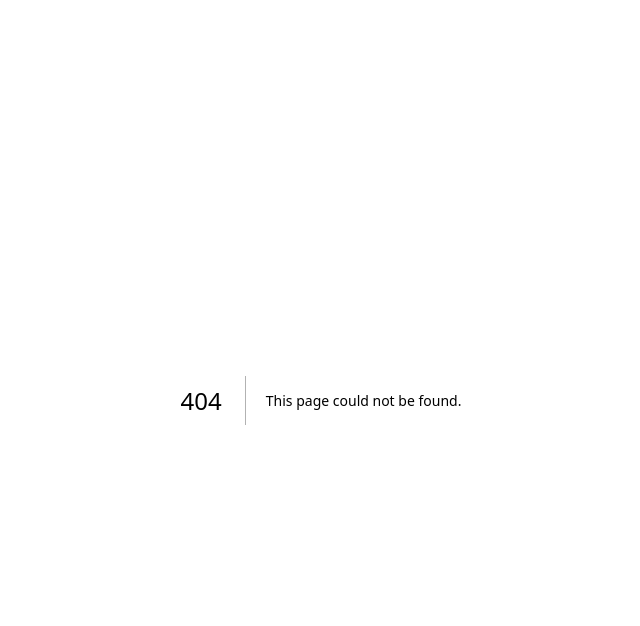
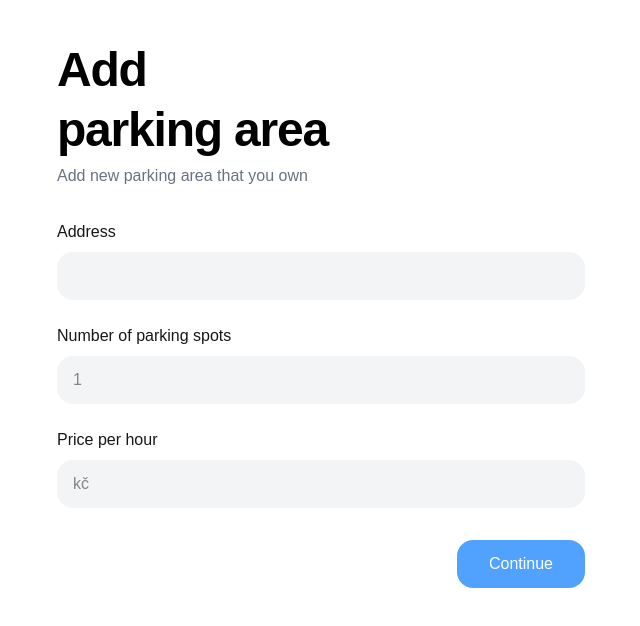
Before and after one commit to Vaclav-Nekuza/parking, a Next.js app: page /parking-lots/new in a window 1280 px wide. Before the commit this address had no page. Shown: the top 626 px of the page, without its empty margins (319-959 px from the left). Built offline with nearby package versions, Linux system fonts and the light colour scheme.

Commit message:
pridana desktop verze stranky pro vytvoreni parkoviste (bez backendu)

```diff
--- /dev/null
+++ b/src/app/parking-lots/new/page.tsx
@@ -0,0 +1,205 @@
+"use client";
+
+import { useState, FormEvent, ChangeEvent } from "react";
+
+type Values = {
+    address: string;
+    capacity: string;
+    pricePerHour: string;
+};
+
+type Errors = Partial<{
+    address: string;
+    capacity: string;
+    pricePerHour: string;
+}>;
+
+export default function CreateParkingLotPage() {
+    const [step, setStep] = useState<1 | 2>(1);
+
+    const [values, setValues] = useState<Values>({
+        address: "",
+        capacity: "",
+        pricePerHour: "",
+    });
+
+    const [errors, setErrors] = useState<Errors>({});
+
+    function set<K extends keyof Values>(key: K, value: Values[K]) {
+        setValues((prev) => ({ ...prev, [key]: value }));
+    }
+
+    function onInputChange(
+        key: keyof Values
+    ): (e: ChangeEvent<HTMLInputElement>) => void {
+        return (e) => set(key, e.target.value as Values[typeof key]);
+    }
+
+    function validate(v: Values): Errors {
+        const err: Errors = {};
+        if (!v.address) err.address = "Zadej adresu.";
+        if (!v.capacity) err.capacity = "Zadej počet míst.";
+        if (!v.pricePerHour) err.pricePerHour = "Zadej cenu za hodinu.";
+        return err;
+    }
+
+    function handleContinue(e: FormEvent<HTMLFormElement>) {
+        e.preventDefault();
+        const err = validate(values);
+        setErrors(err);
+        if (Object.keys(err).length === 0) {
+            setStep(2);
+        }
+    }
+
+    function handleSave() {
+        // finální payload (převod čísel ze stringu)
+        const payload = {
+            address: values.address,
+            capacity: Number(values.capacity),
+            pricePerHour: Number(values.pricePerHour),
+        };
+        console.log("SAVE (mock):", payload);
+        alert("Uloženo (mock). Až bude backend, napojíme POST.");
+    }
+
+    return (
+        <main className="min-h-screen bg-white">
+            <div className="max-w-xl mx-auto px-6 py-10">
+                {/* Hlavní nadpis + podnadpis (stejný styl, jen pro desktop centrovaný blok) */}
+                <h1 className="text-5xl leading-tight font-extrabold tracking-tight text-black mb-1">
+                    Add
+                    <br />
+                    parking area
+                </h1>
+                <p className="text-gray-500 mb-8">
+                    Add new parking area that you own
+                </p>
+
+                {step === 1 && (
+                    <form onSubmit={handleContinue} className="space-y-6">
+                        {/* Address */}
+                        <div>
+                            <label className="block text-base font-medium mb-2">Address</label>
+                            <input
+                                className="w-full bg-gray-100 rounded-2xl px-4 py-3 outline-none"
+                                placeholder=""
+                                value={values.address}
+                                onChange={onInputChange("address")}
+                            />
+                            {errors.address && (
+                                <p className="text-red-600 text-sm mt-1">{errors.address}</p>
+                            )}
+                        </div>
+
+                        {/* Number of parking spots */}
+                        <div>
+                            <label className="block text-base font-medium mb-2">
+                                Number of parking spots
+                            </label>
+                            <input
+                                type="number"
+                                className="w-full bg-gray-100 rounded-2xl px-4 py-3 outline-none"
+                                placeholder="1"
+                                value={values.capacity}
+                                onChange={onInputChange("capacity")}
+                                min={0}
+                            />
+                            {errors.capacity && (
+                                <p className="text-red-600 text-sm mt-1">{errors.capacity}</p>
+                            )}
+                        </div>
+
+                        {/* Price per hour */}
+                        <div>
+                            <label className="block text-base font-medium mb-2">
+                                Price per hour
+                            </label>
+                            <input
+                                type="number"
+                                className="w-full bg-gray-100 rounded-2xl px-4 py-3 outline-none"
+                                placeholder="kč"
+                                value={values.pricePerHour}
+                                onChange={onInputChange("pricePerHour")}
+                                min={0}
+                            />
+                            {errors.pricePerHour && (
+                                <p className="text-red-600 text-sm mt-1">
+                                    {errors.pricePerHour}
+                                </p>
+                            )}
+                        </div>
+
+                        {/* Continue button vpravo dole */}
+                        <div className="flex justify-end pt-2">
+                            <button
+                                type="submit"
+                                className="rounded-2xl px-8 py-3 bg-blue-400 text-white font-medium hover:opacity-90"
+                            >
+                                Continue
+                            </button>
+                        </div>
+                    </form>
+                )}
+
+                {step === 2 && (
+                    <section className="mt-4">
+                        <h2 className="text-3xl font-extrabold text-gray-400 mb-4">
+                            Is this information correct?
+                        </h2>
+
+                        <div className="space-y-5">
+                            {/* Address summary */}
+                            <div>
+                                <div className="text-sm font-medium text-gray-700 mb-1">
+                                    Address
+                                </div>
+                                <div className="bg-white border rounded-2xl px-4 py-3 text-lg font-semibold">
+                                    {values.address || "—"}
+                                </div>
+                            </div>
+
+                            {/* Two-column summary: No. of spots / Price per hour */}
+                            <div className="grid grid-cols-1 md:grid-cols-2 gap-4">
+                                <div>
+                                    <div className="text-sm font-medium text-gray-700 mb-1">
+                                        No. of spots
+                                    </div>
+                                    <div className="bg-white border rounded-2xl px-4 py-3 text-lg font-semibold">
+                                        {values.capacity || "—"}
+                                    </div>
+                                </div>
+                                <div>
+                                    <div className="text-sm font-medium text-gray-700 mb-1">
+                                        Price per hour
+                                    </div>
+                                    <div className="bg-white border rounded-2xl px-4 py-3 text-lg font-semibold">
+                                        {values.pricePerHour ? `${values.pricePerHour} CZK` : "—"}
+                                    </div>
+                                </div>
+                            </div>
+                        </div>
+
+                        {/* Actions */}
+                        <div className="flex items-center gap-4 mt-8">
+                            <button
+                                type="button"
+                                className="rounded-2xl px-6 py-3 border border-red-300 text-red-600 bg-red-50 hover:bg-red-100"
+                                onClick={() => setStep(1)}
+                            >
+                                No, Go Back
+                            </button>
+                            <button
+                                type="button"
+                                className="rounded-2xl px-6 py-3 border border-green-300 text-green-700 bg-green-50 hover:bg-green-100"
+                                onClick={handleSave}
+                            >
+                                Yes, Save
+                            </button>
+                        </div>
+                    </section>
+                )}
+            </div>
+        </main>
+    );
+}
```
